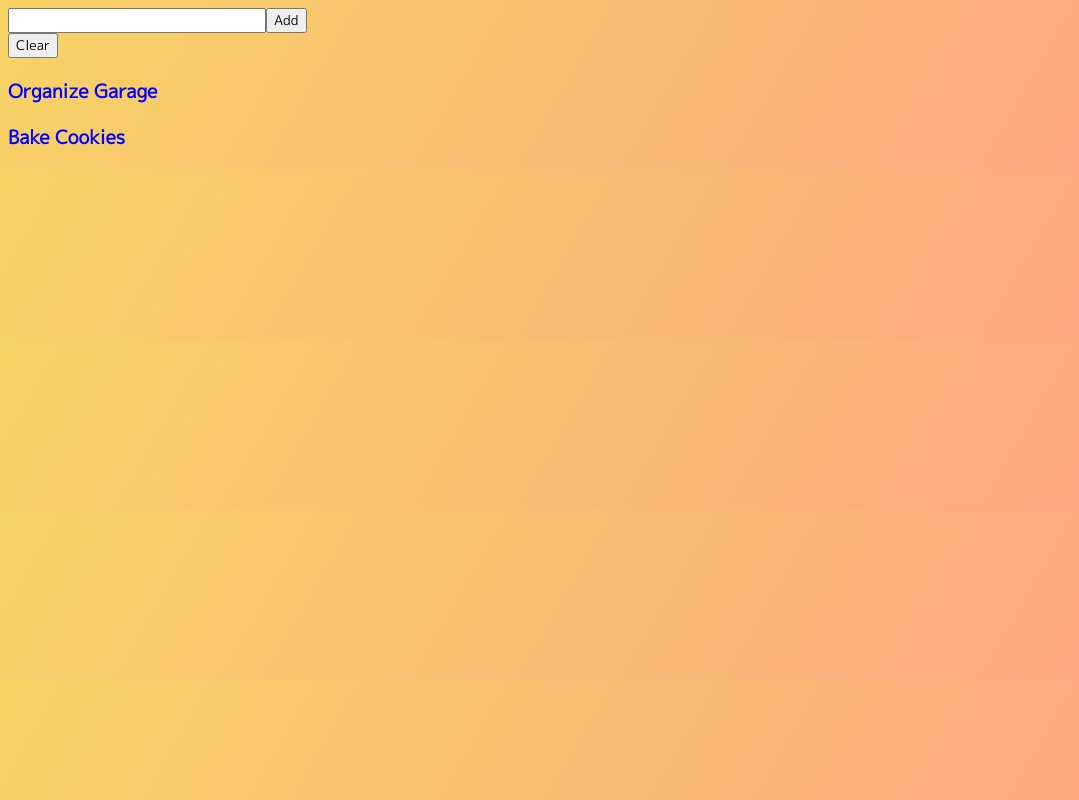
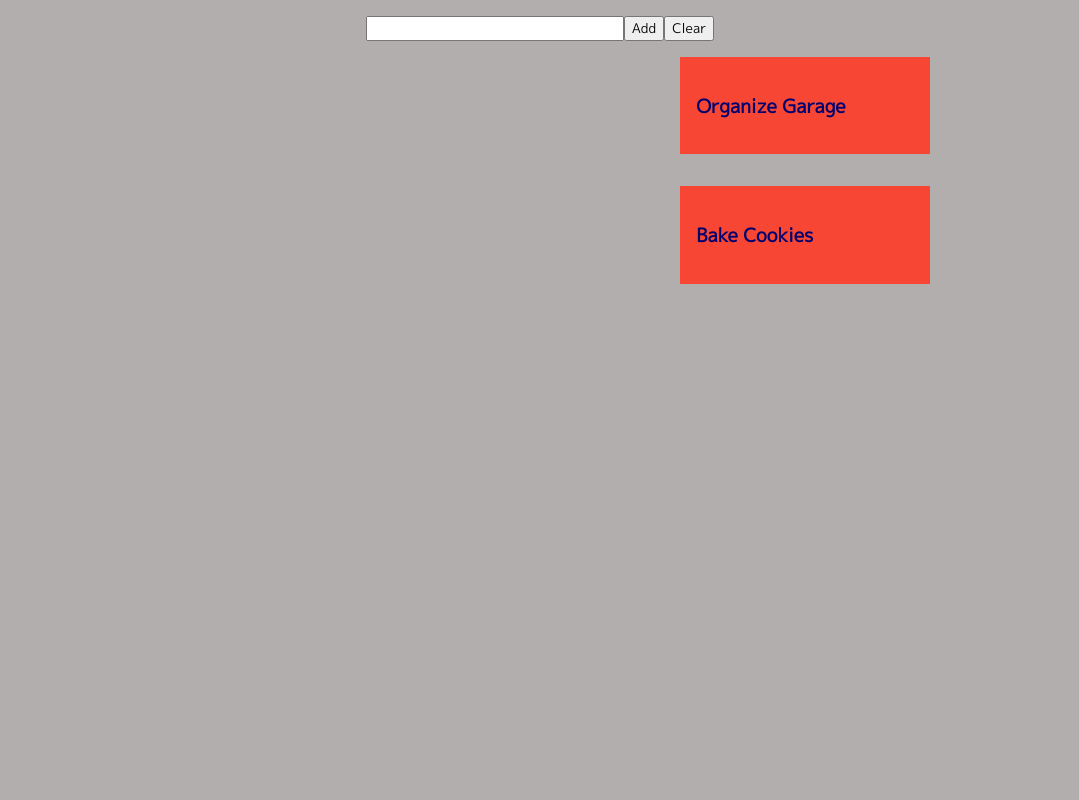
Before and after one commit to bloominstituteoftechnology/web-module-project-class-components, a React (Create React App) app: page / in a window 1280 px wide. Shown: the whole page, without its empty margins (0-1079 px from the left). Built offline with nearby package versions, Linux system fonts and the light colour scheme.

Commit message:
Complete with CSS

```diff
--- a/src/App.js
+++ b/src/App.js
@@ -18,11 +18,11 @@ const hardCodedNotes = [
 export default class App extends React.Component {
   constructor() {
     super();
-    this.state = { notes: hardCodedNotes }           // Creates a state with the key notes, which represents the hard coded array of objects.
+    this.state = { notes: hardCodedNotes }           // Creates a state with the key name 'notes', which represents the hard coded array of objects.
     // console.log(this.state.notes) // shows Arr num, then if traversed, shows the 3 key value pairs.
   }
 
-  // This combines the 2 states that are created on two different class components.
+  // This combines the 2 states that are created on two different class components (App.js and TodoForm.js).
   addItem = (formStateEmptyString) => {              // In class components arrow functions do not need "const"
     this.setState({ notes: [...this.state.notes,     // We are copying the existing state, and adding one more item onto it.
       {
@@ -33,38 +33,37 @@ export default class App extends React.Component {
     })
   }
 
-  // The Boolean toggler! (Passed into Todo.js via props.)
+  // The Boolean Toggler! (Passed into Todo.js via props.)
   // (itemId) is being passed in as an argument from Todo.js. It is simply the ID of each item/object.
-  toggleItem = (itemId) => {                    // itemId = all items Id's
+  toggleItem = (itemId) => {                         // (itemId) = all item Id's
     this.setState({
-      notes: this.state.notes.map((item) => { // Iterating every item in state.
-        if(item.id === itemId) {              // ItemId is whatever item.id is being clicked on in the Todo.js file.
-          return {                            // Return this if true.
-            ...item,                          // Returns a new object. Spreads all values of existing item/object, with 1 change.
-            completed: !item.completed        // This is the change! This toggles the Boolean by returning the opposite.
-          }                                   // If completed: is false, then !item.completed = not false. If completed: is true, then !item.completed = not true.
+      notes: this.state.notes.map((item) => {        // Iterating every item in state.
+        if(item.id === itemId) {                     // ItemId is whatever item.id is being clicked on, in the Todo.js file.
+          return {                                   // Return this if true.
+            ...item,                                 // Returns a new object. Spreads all values of existing item/object, with 1 change.
+            completed: !item.completed               // This is the change! This toggles the Boolean by returning the opposite.
+          }                                          // If completed: is false, then !item.completed is not false. If completed: is true, then !item.completed is not true.
         }
-        return item;                          // Otherwise return this.
+        return item;                                 // Otherwise return this.
       })
     })
   }
 
   // Clear Completed Button
-  // With filter, all true remains in the function. All false is filtered out. Creates a new array of all true's.
+  // With filter, all true remains in the function. All false is filtered out. Filter creates a new array of all true's.
   clearCompleted = () => {
     this.setState({
       notes: this.state.notes.filter((item) => {
-        return !item.completed                   // Returns true for all items not completed, and false for all items completed.
+        return !item.completed                       // Returns true for all items not completed, and false for all items completed.
       })
     })
   }
 
   render() {
     return (
-      <div>
-        <TodoForm addItem={this.addItem} />          {/* Displays input field and add button to the browser. */}
-        <ToDoList clearCompleted={this.clearCompleted} notes={this.state.notes} toggleItem={this.toggleItem}/>        {/* Displays Hard coded and submitted text onto the browser. */}
-
+      <div className="app">
+        <TodoForm addItem={this.addItem} />                                                                      {/* Displays input field and add button to the browser. */}
+        <ToDoList clearCompleted={this.clearCompleted} notes={this.state.notes} toggleItem={this.toggleItem}/>   {/* Displays hard coded state, Clear button, and submitted text onto the browser. */}
       </div>
     );
   }
--- a/src/components/Todo.css
+++ b/src/components/Todo.css
@@ -1,16 +1,49 @@
 * {
     font-family: 'M PLUS 1p', sans-serif;
+    box-sizing: border-box;
 }
 
 body {
-    background-image: linear-gradient(120deg, #f6d365 0%, #fda085 100%);
+    /* background-image: linear-gradient(120deg, #f0bd15 0%, #ff8462 50%); */
+    background-color: rgb(179, 174, 174);
 }
 
 .item {
-    color: blue;
+    /* border: 2px solid purple; */
+    color: rgb(0, 0, 112);
+    margin: 1rem;
+    background-color: rgb(247, 70, 51);
+    padding: 1rem;
+    min-width: 250px;
+    max-width: 250px;
 }
 
 .completed {
+    /* border: 4px solid red; */
     color: rgb(245, 60, 60);
-    text-decoration: line-through
+    text-decoration: line-through;
+    padding: 1rem;
+    background-color: salmon;
+    margin: 1rem;
+    min-width: 250px;
+    max-width: 250px;
 }
+
+.app {
+    /* border: 2px solid blue; */
+    display: flex;
+    justify-content: center;
+    flex-wrap: wrap;
+    width: 100%;
+    margin: 1rem;
+}
+
+.cta {
+    display: flex;
+    justify-content: center;
+}
+
+/* .item-cta {
+    display: flex;
+    justify-content: center;
+} */
--- a/src/components/Todo.js
+++ b/src/components/Todo.js
@@ -10,9 +10,12 @@ const Todo = (props) => {
     }
 
     return (
-        <div onClick={handleClick} className={`item${props.item.completed? ' completed' : ''}`}>   {/* If item completed = true, then add the class name "completed" - otherwise add nothing. */}
-            <h3>{props.item.task} </h3>
+        <div className="cta">
+            <div onClick={handleClick} className={`item${props.item.completed? ' completed' : ''}`}>   {/* If item completed = true, then add the class name "completed" - otherwise add nothing. */}
+                <h3>{props.item.task} </h3>
+            </div>
         </div>
+
 
     )
 }
--- a/src/components/TodoForm.js
+++ b/src/components/TodoForm.js
@@ -15,6 +15,9 @@ class TodoForm extends React.Component {
     handleSubmit = (e) => {
         e.preventDefault();
         this.props.addItem(this.state.formStateEmptyString)
+        this.setState({
+            formStateEmptyString: ""
+        })
     }
 
     render() {
```
